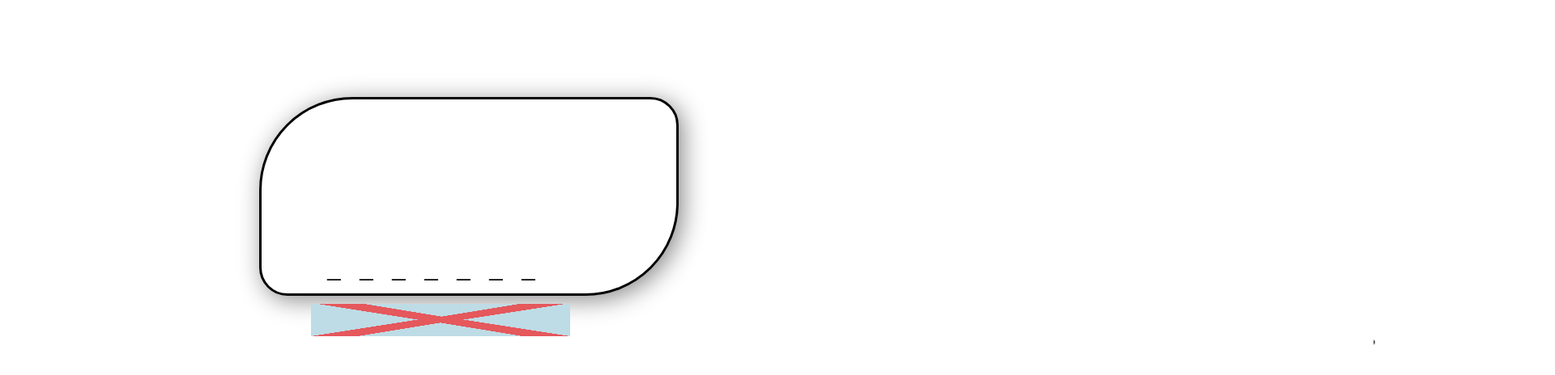
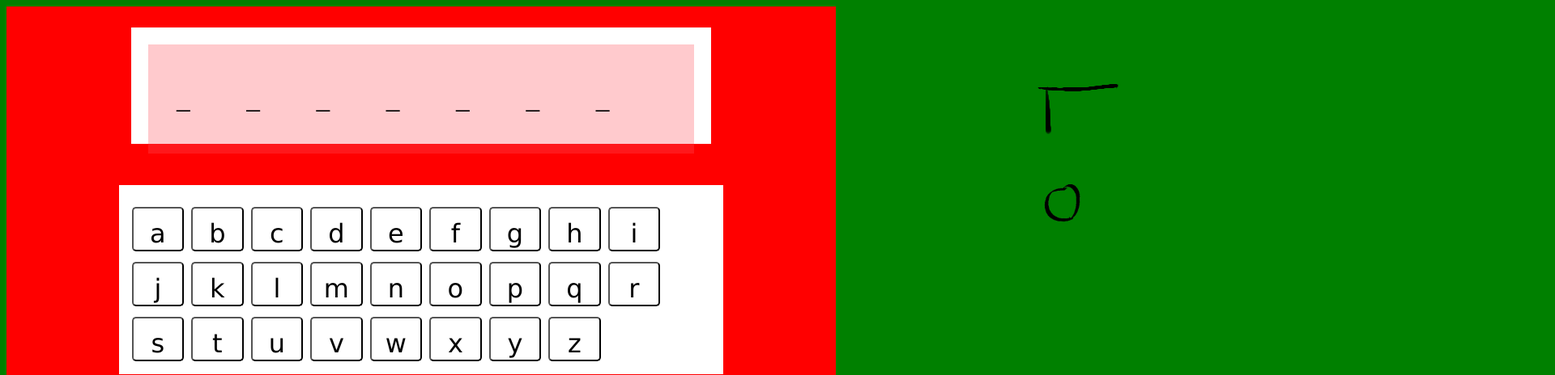
Before and after one commit to mattfoster1/hangman, a plain HTML site: page index.html in a window 1280 px wide. Shown: the top 464 px of the page at 81% size, 1920 px wide, since content can reach past the window. Drawn offline with Linux system fonts and the light colour scheme.

Commit message:
flexbox overhaul part 1

```diff
--- a/index.css
+++ b/index.css
@@ -13,8 +13,34 @@ h1 {
     opacity: 0;
 }
 
+html, body {
+    /*background-color: rgb(18,15,24);*/
+    background-color: green;
+    width: 100%;
+    height: 100%;
+}
+
+#gameboard {
+    display: -webkit-box;
+    display: -moz-box;
+    display: -ms-flexbox;
+    display: -webkit-flex;
+    display: flex;
+
+    align-items: center;
+    justify-content: space-around;
+    flex-direction: column;
+
+    background-color: red;
+
+    width: 80%;
+    height: 60%;
+
+    /*z-index: 999;*/
+}
+
 #resetgame {
-    position: absolute;
+
     top: 300px;
     left: 200px;
     font-size: 18pt;
@@ -24,72 +50,44 @@ h1 {
     background-color: yellow;
     padding: 20px;
     z-index: 155;
-
 }
 
 #answerRack {
-    position: absolute;
-    top: 10%;
-    left: 30%;
+    display: -webkit-box;
+    display: -moz-box;
+    display: -ms-flexbox;
+    display: -webkit-flex;
+    display: flex;
+    align-items: center;
+    justify-content: space-around;
+    flex-direction: row;
+    order: 1;
+
+    margin: 3%;
+    height: 94%;
+    min-width: 200px;
+
+    background-color: rgba(255,80,90,0.3);
+    font-size: 25pt;
     color: black;
 }
 
+.AR {}
 
 #answerRack0 {
-    position: absolute;
-    top: 200px;
-    left: 20px;
-    font-size: 25pt
+
+    /*top: 200px;*/
+    /*left: 60px;*/
+    /*font-size: 25pt*/
 }
 
-#answerRack1 {
-    position: absolute;
-    top: 200px;
-    left: 60px;
-    font-size: 25pt
-}
-
-#answerRack2 {
-    position: absolute;
-    top: 200px;
-    left: 100px;
-    font-size: 25pt
-}
-
-#answerRack3 {
-    position: absolute;
-    top: 200px;
-    left: 140px;
-    font-size: 25pt
-}
-
-#answerRack4 {
-    position: absolute;
-    top: 200px;
-    left: 180px;
-    font-size: 25pt
-}
-
-#answerRack5 {
-    position: absolute;
-    top: 200px;
-    left: 220px;
-    font-size: 25pt
-}
-
-#answerRack6 {
-    position: absolute;
-    top: 200px;
-    left: 260px;
-    font-size: 25pt
-}
-
-#answerRack7 {
-    position: absolute;
-    top: 200px;
-    left: 300px;
-    font-size: 25pt
-}
+#answerRack1 {}
+#answerRack2 {}
+#answerRack3 {}
+#answerRack4 {}
+#answerRack5 {}
+#answerRack6 {}
+#answerRack7 {}
 
 #lives1 {
     position: absolute;
@@ -102,7 +100,7 @@ h1 {
 }
 
 #lives {
-    position: absolute;
+
     top: 90%;
     left: 54.5%;
     font-size: 30pt;
@@ -112,23 +110,17 @@ h1 {
 }
 
 #bg1 {
-    position: absolute;
     background-color: white;
-    border-style: solid;
     border-color: black;
-    border-radius: 115px 35px 115px 35px;
 
-    width: 40%;
+    width: 70%;
     height: 30%;
-    top: 15%;
-    left: 25%;
-    /*pointer-events: none;*/
-    box-shadow: 5px 5px 30px #888888
+    top: 5%;
+    left: 5%;
 }
 
 .buttonClass {
     background-color: white;
-    /*position: absolute;*/
     font-size: 200%;
     width: 9%;
     z-index: 100;
@@ -138,17 +130,23 @@ h1 {
     font-family: Lucida Sans Unicode;
     opacity: 0;
     color: black;
+    min-width: 40px;
 }
 
 #buttonContainer {
-    position: absolute;
     background-color: white;
-    top: 55%;
-    left: 20.5%;
-    width: 50%;
+    width: 70%;
+    min-width: 400px;
     padding: 15px;
 
+    display: -webkit-box;
+    display: -moz-box;
+    display: -ms-flexbox;
+    display: -webkit-flex;
+    display: flex;
 
+    order: 2;
+    flex-wrap: wrap;
 }
 
 #congratulationScreen {
@@ -157,7 +155,6 @@ h1 {
     height: 100%;
     top: 0;
     left: 0;
-    /*background-color: orange;*/
     z-index: 150;
     display: none;
     overflow: hidden;
@@ -169,7 +166,7 @@ h1 {
     height: 100%;
     top: 0;
     left: 0;
-    /*background-color: orange;*/
+
     z-index: 150;
     display: none;
     overflow: hidden;
@@ -181,12 +178,10 @@ h1 {
     width: 400px;
     height: 300px;
     top: 200%;
-    /*left : 100px;*/
     left : 10%;
     background-image: url(assets/jim1.jpg);
     background-size: contain;
     background-repeat: no-repeat;
-    /*background-color: red;*/
     -webkit-transition: top 2s; /* Safari */
     transition: top 2s;
 }
@@ -207,7 +202,7 @@ h1 {
 }
 
 #wrongguessrack {
-    position: absolute;
+
     width: 25%;
     height: 5%;
     top: 47%;
@@ -221,7 +216,7 @@ h1 {
 }
 
 #wrongguesses {
-    position: absolute;
+
     width: 100%;
     height: 100%;
     top: 0%;
@@ -235,7 +230,7 @@ h1 {
 }
 
 #bigredx {
-    position: absolute;
+
     background-size: 100% 100%;
     background-image: url(assets/big_red_x.png);
     width: 100%;
@@ -247,12 +242,10 @@ h1 {
 }
 
 #therack {
-    position: absolute;
     width: 400px;
     height: 400px;
     top: 10%;
     left: 50%;
-
 }
 
 #condemned0 {
@@ -387,12 +380,13 @@ h1 {
 }
 
 #cover {
-    position: absolute;
-    background-color: white;
+
+    background-color: darkblue;
     height: 100%;
     width: 800px;
     top: 0px;
     left: 70%;
     z-index: 183;
+    opacity: 0.5;
 
 }
--- a/index.html
+++ b/index.html
@@ -1,22 +1,54 @@
 <!DOCTYPE HTML>
 <html>
-
-<!-- <div><img/></div> -->
-
 	<head>
-
 		<link rel="stylesheet" type="text/css" href="index.css">
 		<script type="text/javascript" src="index.js"></script>
-
 
 		<title> Hangman 2 </title>
 	</head>
 
 	<body onload="start()">
-	 <h1 id = "header"></h1>
+		 <!-- <h1 id = "header"></h1> -->
+
+		<div id="gameboard">
+
+			<div id = "bg1">
+
+				<div id="answerRack">
+					<div id = "answerRack0" >
+						<p class="AR">_</p>
+					</div>
+
+					<div id = "answerRack1" class="AR">
+						<p>_</p>
+					</div>
+
+					<div id = "answerRack2" class="AR">
+						<p>_</p>
+					</div>
+
+					<div id = "answerRack3" class="AR">
+						<p>_</p>
+					</div>
+
+					<div id = "answerRack4" class="AR">
+						<p>_</p>
+					</div>
+
+					<div id = "answerRack5" class="AR">
+						<p>_</p>
+					</div>
+
+					<div id = "answerRack6" class="AR">
+						<p>_</p>
+					</div>
+
+					<div id = "answerRack7" class="AR">
+						<p>_</p>
+					</div>
+				</div>
 
 
-<div id = "bg1">
 			</div>
 
 			<!-- <input type="text" placeholder="What letter would you like to enter?"> -->
@@ -25,8 +57,6 @@
 
 
 			<div id= "buttonContainer">
-
-
 				<button id = "letter0" class = "buttonClass" onclick="buttonClicked(this)">a</button>
 				<button id = "letter1" class = "buttonClass" onclick="buttonClicked(this)">b</button>
 				<button id = "letter2" class = "buttonClass" onclick="buttonClicked(this)">c</button>
@@ -57,41 +87,14 @@
 
 			<button id = "resetgame" onclick="resetButton();">"Play a new <br> game"</button>
 
-<div id="answerRack">
-	<div id = "answerRack0">
-		<p>_</p>
+
+
 		</div>
 
-	<div id = "answerRack1">
-		<p>_</p>
-	</div>
 
-	<div id = "answerRack2">
-		<p>_</p>
-	</div>
 
-	<div id = "answerRack3">
-		<p>_</p>
-	</div>
 
-	<div id = "answerRack4">
-		<p>_</p>
-	</div>
 
-	<div id = "answerRack5">
-		<p>_</p>
-	</div>
-
-	<div id = "answerRack6">
-		<p>_</p>
-	</div>
-
-	<div id = "answerRack7">
-		<p>_</p>
-	</div>
-</div>
-
-<!-- <br><br><br><br><br><br> -->
 
 
 	<div id = "lives1">
```
Lines whose indentation alone changed are shown as unchanged.
